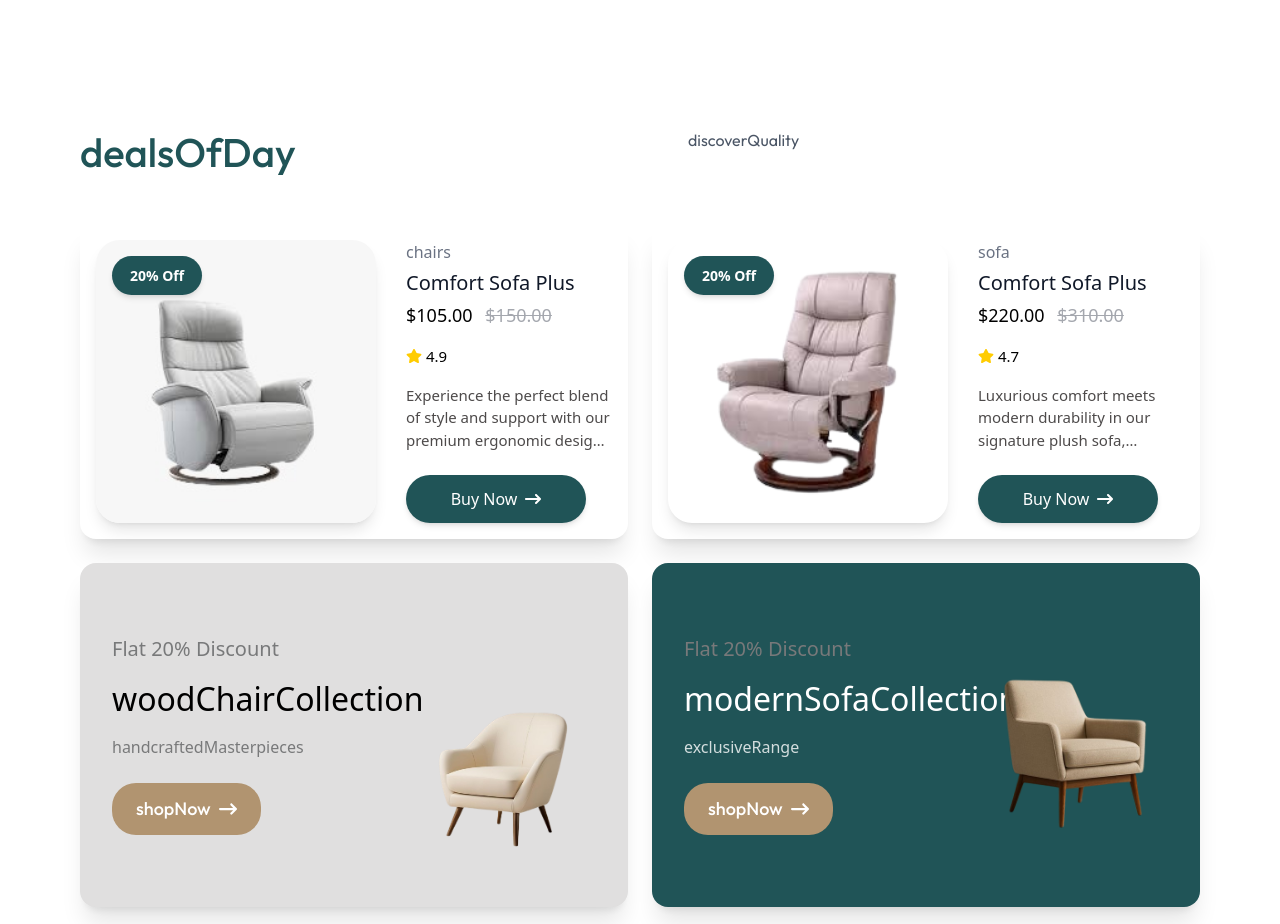
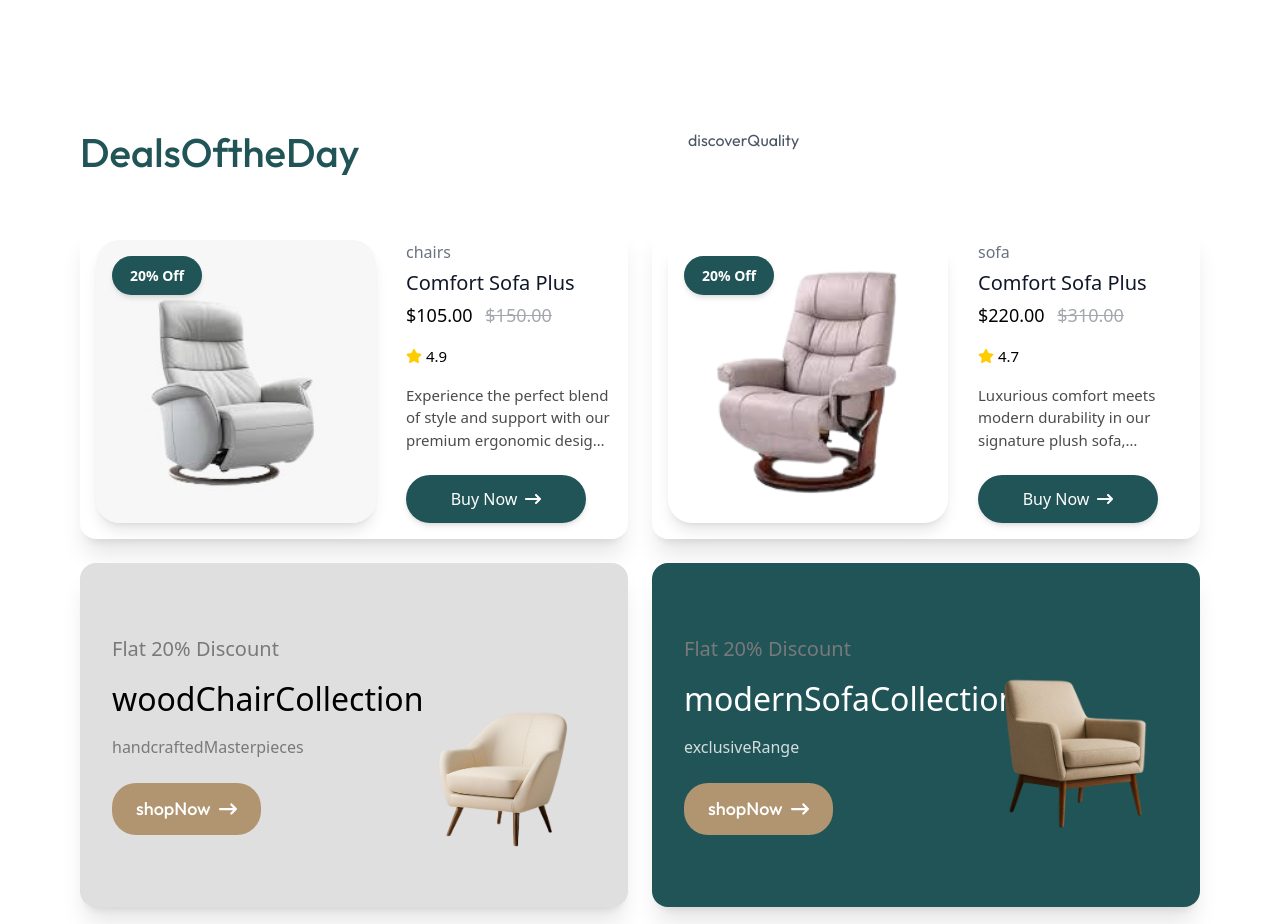
Before and after one commit to YaraThabet/Homesta-2, a React (Vite) app: page / in a window 1280 px wide. Shown: the part 3300-4224 px from the top of the page. Built offline with nearby package versions, Linux system fonts and the light colour scheme.

Commit message:
Fix: fix home deals

```diff
--- a/src/context/AppContext.jsx
+++ b/src/context/AppContext.jsx
@@ -256,7 +256,7 @@
         saveCard: "حفظ البطاقة للمدفوعات المستقبلية",
         addCard: "إضافة البطاقة",
         orderPlacedSuccess: "تم تقديم الطلب بنجاح!",
-        dealsOfDay: "صفقات الـيوم",
+        DealsOftheDay: "صفقات الـيوم",
         buyNow: "اشتر الآن",
         shopNow: "تسوق الآن",
         freeShipping: "شحن مجاني",
--- a/src/pages/home/components/Deals.jsx
+++ b/src/pages/home/components/Deals.jsx
@@ -57,7 +57,7 @@
       <div className="flex flex-col lg:flex-row w-full gap-6 justify-between mb-12">
         <div className="w-full lg:max-w-md h-auto">
           <p className="font-[Outfit] font-medium text-[28px] md:text-[36px] lg:text-[40px] leading-[120%]">
-            <span className="text-[#205457]">{t('dealsOfDay').split(' ')[0]}</span> {t('dealsOfDay').split(' ').slice(1).join(' ')}
+            <span className="text-[#205457]">{t('DealsOftheDay').split(' ')[0]}</span> {t('DealsOftheDay').split(' ').slice(1).join(' ')}
           </p>
         </div>
         <div className="w-full lg:max-w-lg h-auto">
```
